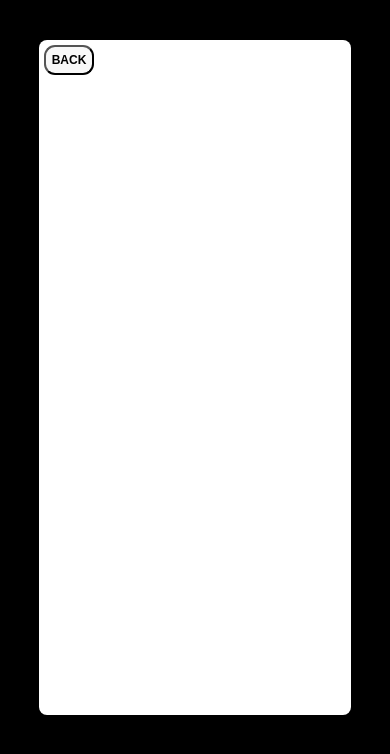
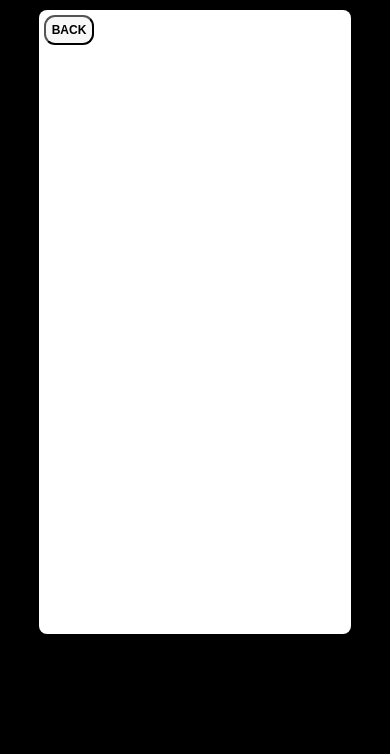
Before and after one commit to WilliamTrueheart/portfolioV2, a plain HTML site: page index.html in a window 390 px wide. Both pictures are taken after a click on the element 273 px from the left and 118 px from the top of the page. Drawn offline with Linux system fonts and the light colour scheme.

Commit message:
Add files via upload

```diff
--- a/style.css
+++ b/style.css
@@ -129,7 +129,7 @@ background-size: 500% 500%;
         display:flex; flex-direction: row;
         flex-wrap: wrap;
         width:80vw;height:160vw;
-        margin-top:40px;  margin-bottom:20px;
+        margin-top:10px;  margin-bottom:20px;
     }
 
     #aboutMe {
@@ -147,8 +147,8 @@ background-size: 500% 500%;
 
 
 .displayUI {
-    width:80vw; height:80vh;
-    margin-top:40px;
+    width:80vw; height:160vw;
+    margin-top:10px;
     display: none;
     flex-wrap: wrap;
 }
```
